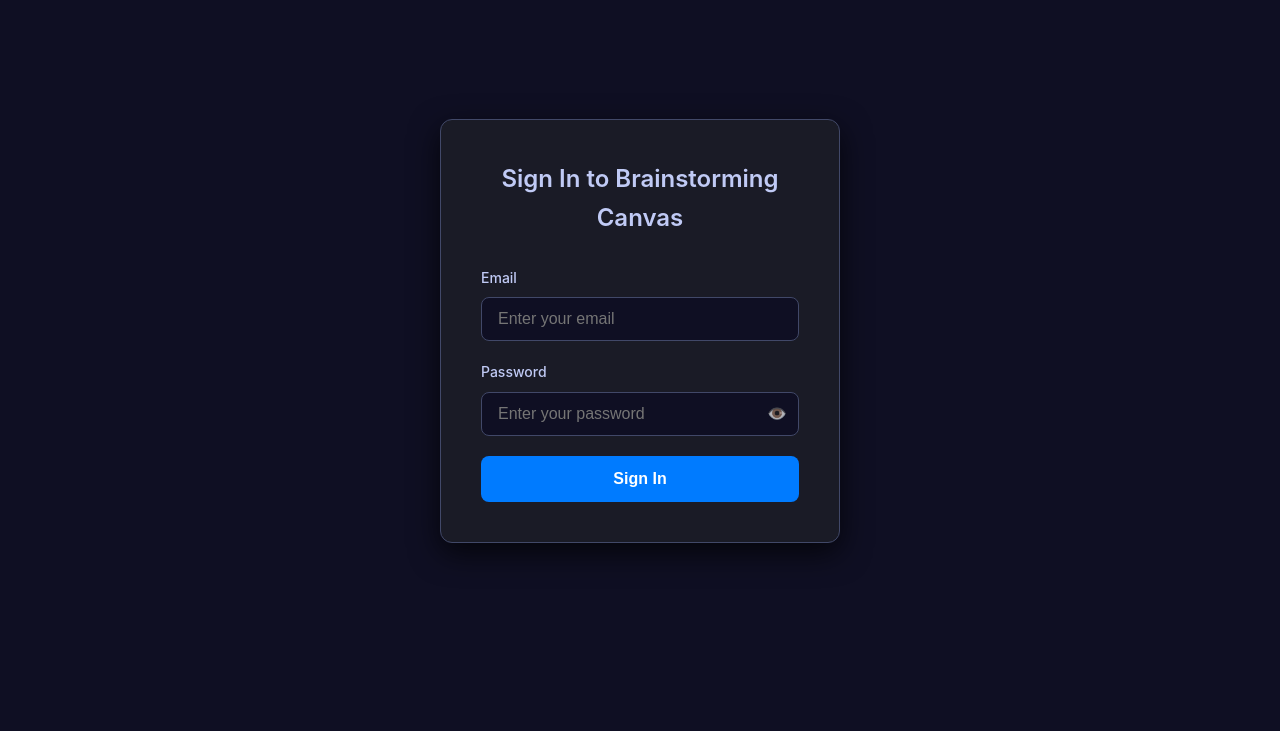
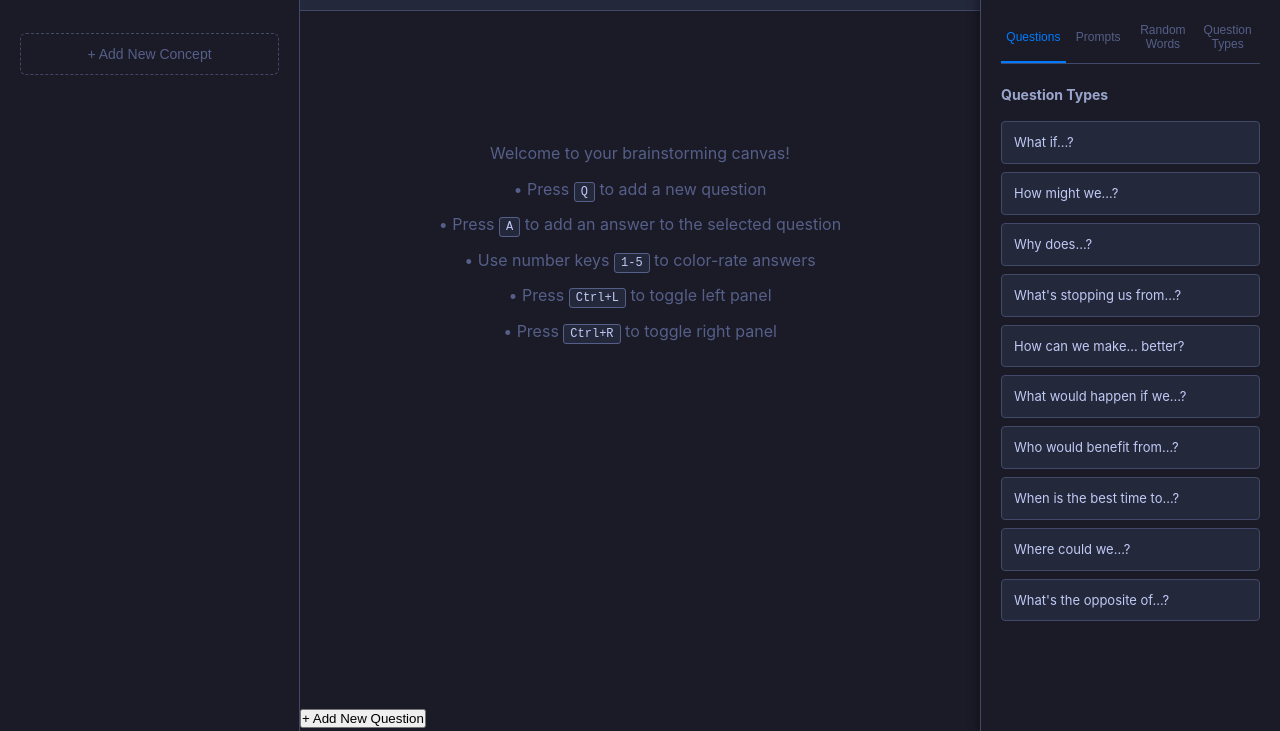
Before and after one commit to abedzoabi71-code/brainstorm, a plain HTML site: page index.html in a window 1280 px wide. Shown: the part 69-800 px from the top of the page. Drawn offline with nearby package versions, Linux system fonts and the light colour scheme.

Commit message:
Update index.html

```diff
--- a/index.html
+++ b/index.html
@@ -8,28 +8,7 @@
     <script src="https://unpkg.com/@supabase/supabase-js@2"></script>
 </head>
 <body>
-    <!-- Login Form - Always Visible for Browser Detection -->
-    <div class="login-container" id="loginContainer">
-        <div class="login-form-wrapper">
-            <h2>Sign In to Brainstorming Canvas</h2>
-            <form id="authForm" autocomplete="on">
-                <div class="form-group">
-                    <label for="emailInput">Email</label>
-                    <input type="email" id="emailInput" name="email" placeholder="Enter your email" autocomplete="username" required>
-                </div>
-                <div class="form-group">
-                    <label for="passwordInput">Password</label>
-                    <div class="password-container">
-                        <input type="password" id="passwordInput" name="password" placeholder="Enter your password" autocomplete="current-password" required>
-                        <span class="password-toggle" id="passwordToggle">👁️</span>
-                    </div>
-                </div>
-                <button type="submit" id="authBtn" class="login-btn">Sign In</button>
-            </form>
-        </div>
-    </div>
-
-    <div class="app-container" id="appContainer" style="display: none;">
+    <div class="app-container" id="appContainer">
         <!-- Left Panel - Concepts & Ideas -->
         <div class="left-panel" id="leftPanel">
             <div class="panel-header">
@@ -182,7 +161,7 @@
     <button class="fab" id="fab" title="Add Question">+</button>
 
     <!-- Add Question Modal -->
-    <div class="modal" id="addQuestionModal">
+    <div class="modal" id="addQuestionModal" style="display: none;">
         <div class="modal-content">
             <h3>Add New Question</h3>
             <input type="text" id="questionInput" placeholder="Enter your question...">
@@ -194,7 +173,7 @@
     </div>
 
     <!-- Add Idea Modal -->
-    <div class="modal" id="addAnswerModal">
+    <div class="modal" id="addAnswerModal" style="display: none;">
         <div class="modal-content">
             <h3>Add Idea to: <span id="answerQuestionTitle"></span></h3>
             <textarea id="answerInput" placeholder="Enter your idea..."></textarea>
```
